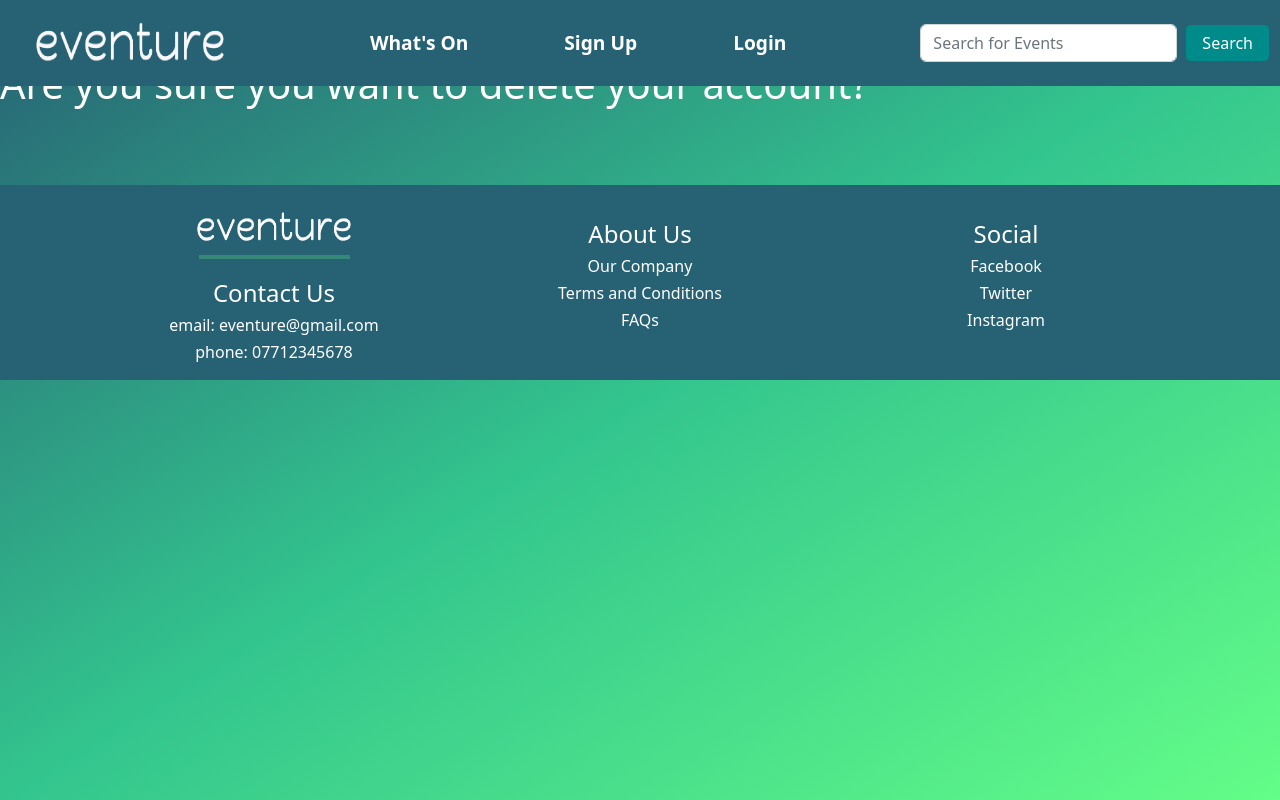
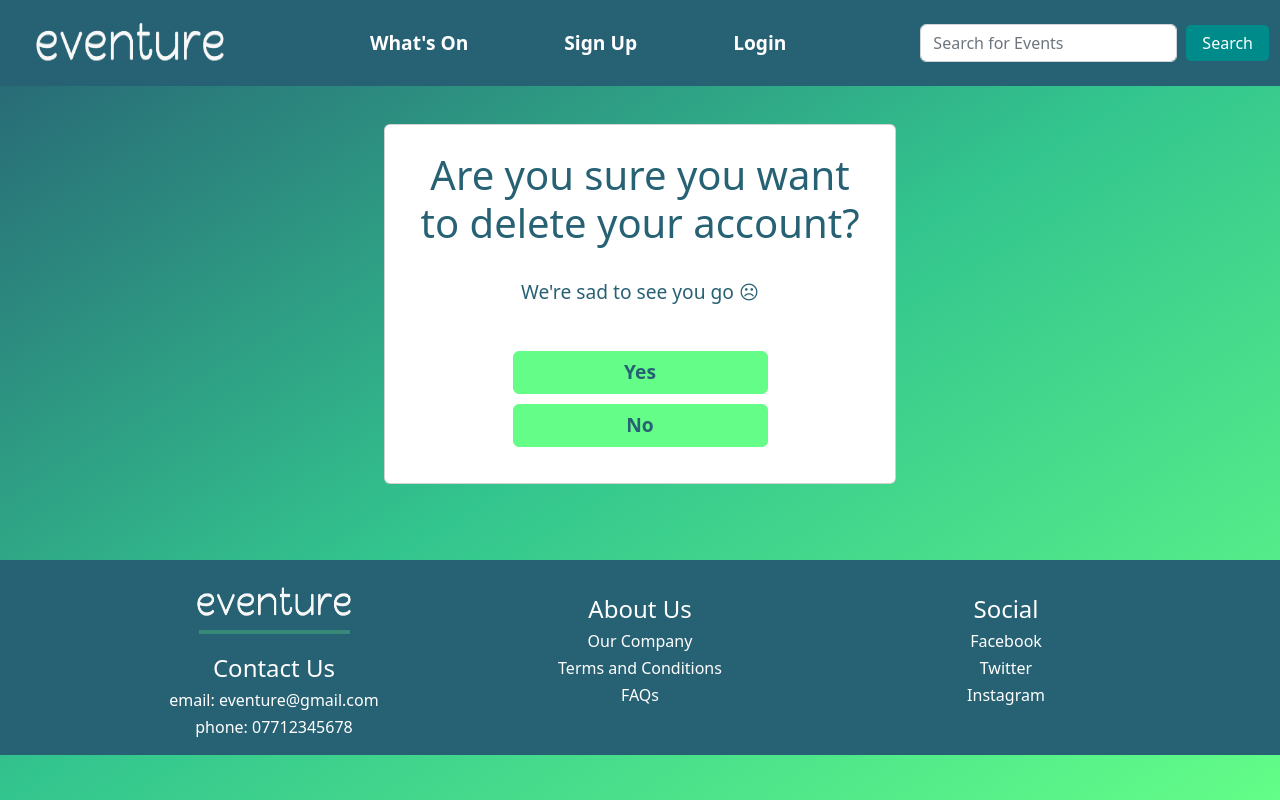
Before and after one commit to ctom11/event_app_project, a React (Create React App) app in the folder cep-project/: page /deleteaccount/1 in a window 1280 px wide. Built offline with nearby package versions, Linux system fonts and the light colour scheme; no server answers.

Commit message:
change password and delete account working

```diff
--- a/cep-project/src/pages/login/Login.js
+++ b/cep-project/src/pages/login/Login.js
@@ -47,7 +47,7 @@ export const Login = () => {
         <div className="col-md-5">
           <div className="card-body">
             <div className="mb-3">
-              <h1 className="SignIn-header">Sign In</h1>d
+              <h1 className="SignIn-header">Sign In</h1>
               <label htmlFor="inputemail" className="form-label">Email address</label>
               <input type="email" className="form-control login" id="inputemail" aria-describedby="emailHelp"
               onChange={(e) => {
--- a/cep-project/src/pages/userprofile/ChangePassword.js
+++ b/cep-project/src/pages/userprofile/ChangePassword.js
@@ -8,12 +8,12 @@ export const ChangePassword = () => {
 
     let navigate = useNavigate()
 
-    const [newPassword, setNewPassword] = useState('')
+    const [updatedPassword, setUpdatedPassword] = useState('')
     let { id } = useParams();
 
     const changePassword = () => {
         Axios.post(`http://localhost:3001/useraccount/changepassword/${id}`, {
-            updatedPassword: newPassword},
+            updatedPassword: updatedPassword},
             {
                 headers: {
                     accessToken: localStorage.getItem("accessToken"),
@@ -23,6 +23,7 @@ export const ChangePassword = () => {
               alert(Response.data.error);
             } else {
               console.log(Response.data);
+              alert("Password successfully changed")
               navigate(`/userprofile/${id}`);
             }
             window.location.reload();
@@ -34,12 +35,11 @@ export const ChangePassword = () => {
         <Card className="change-name-div">
             <h1 className="change-title-password">Change Your Password</h1>
             <div className="mb-3">
-                <label htmlFor="inputcurrentpassword" className="form-label change-label">Current Password</label>
-                <input type="password" className="form-control login change-input" id="inputcurrentpassword"></input>
-            </div>
-            <div className="mb-3">
                 <label htmlFor="inputcurrentpassword" className="form-label change-label">New Password</label>
-                <input type="password" className="form-control login change-input" id="inputcurrentpassword"></input>
+                <input type="password" className="form-control login change-input" id="inputcurrentpassword"
+                onChange={(e) => {
+                    setUpdatedPassword(e.target.value);
+                  }}></input>
             </div>
             <div className="mb-3">
                 <label htmlFor="inputreenterpassword" className="form-label change-label">Re-enter Password:</label>
--- a/cep-project/src/pages/userprofile/DeleteAccount.js
+++ b/cep-project/src/pages/userprofile/DeleteAccount.js
@@ -1,14 +1,43 @@
 import React from "react";
 import './Userprofile.css';
+import { useParams, useNavigate } from "react-router-dom";
+import { Card, Button } from "react-bootstrap";
+import Axios from 'axios';
 
 export const DeleteAccount = () => {
 
+    let navigate = useNavigate();
+    let { id } = useParams();
+
+    const deleteAccount = () => {
+        Axios.delete(`http://localhost:3001/useraccount/deleteaccount/${id}`,
+            {
+                headers: {
+                    accessToken: localStorage.getItem("accessToken"),
+                },
+            }).then((Response) => {
+            if (Response.data.error) {
+              alert(Response.data.error);
+            } else {
+              console.log(Response.data);
+              localStorage.removeItem("accessToken");
+              navigate(`/`);
+            }
+            window.location.reload();
+        });
+    };
 
     return (
 
-        <div>
-         <h1>Are you sure you want to delete your account?</h1>
-        </div>
+            <Card className="delete-account-div">
+                <h1 className="delete-account-header">Are you sure you want to delete your account?</h1>
+                <h2 className="delete-account-h2">We're sad to see you go ☹</h2>
+                <div className="delete-account-btns">
+                    <Button className="delete-account-btn" onClick={deleteAccount}>Yes</Button>
+                    <Button className="delete-account-btn">No</Button>
+                </div>
+            </Card>
+
     )
 
 }
--- a/cep-project/src/pages/userprofile/Userprofile.css
+++ b/cep-project/src/pages/userprofile/Userprofile.css
@@ -223,3 +223,47 @@
     margin-top: 3%;
     margin-left: 5%;
 }
+
+.delete-account-div {
+    color: #276174;
+    width: 40%;
+    margin: auto;
+    margin-top: 5%;
+    align-items: center;
+}
+
+.delete-account-header {
+    text-align: center;
+    padding: 5%;
+}
+
+.delete-account-h2 {
+    text-align: center;
+}
+
+.delete-account-btn {
+    font-size: larger;
+    font-weight: 600;
+    margin-bottom: 2%;
+    margin-left: 1%;
+    margin-right: 1%;
+    width: 50%;
+    --bs-btn-color: #276174 !important;
+    --bs-btn-bg: #63FD88 !important;
+    --bs-btn-border-color: #63FD88 !important;
+    --bs-btn-hover-color: #276174 !important;
+    --bs-btn-hover-bg: #33C58E !important;
+    --bs-btn-hover-border-color: #33C58E !important;
+    --bs-btn-focus-shadow: #276174 !important;
+    --bs-btn-active-color: #276174 !important;
+    --bs-btn-active-bg: #63FD88 !important;
+    --bs-btn-active-border-color: #33C58E !important;
+    --bs-btn-disabled-color: #63FD88 !important;
+    --bs-btn-disabled-border-color: #276174 !important;
+}
+
+.delete-account-btns {
+    margin-bottom: 5%;
+    width: -webkit-fill-available;
+    text-align: center;
+}
```
Also changed, not shown: 2 other files (tests, documents, lock files or other folders).
